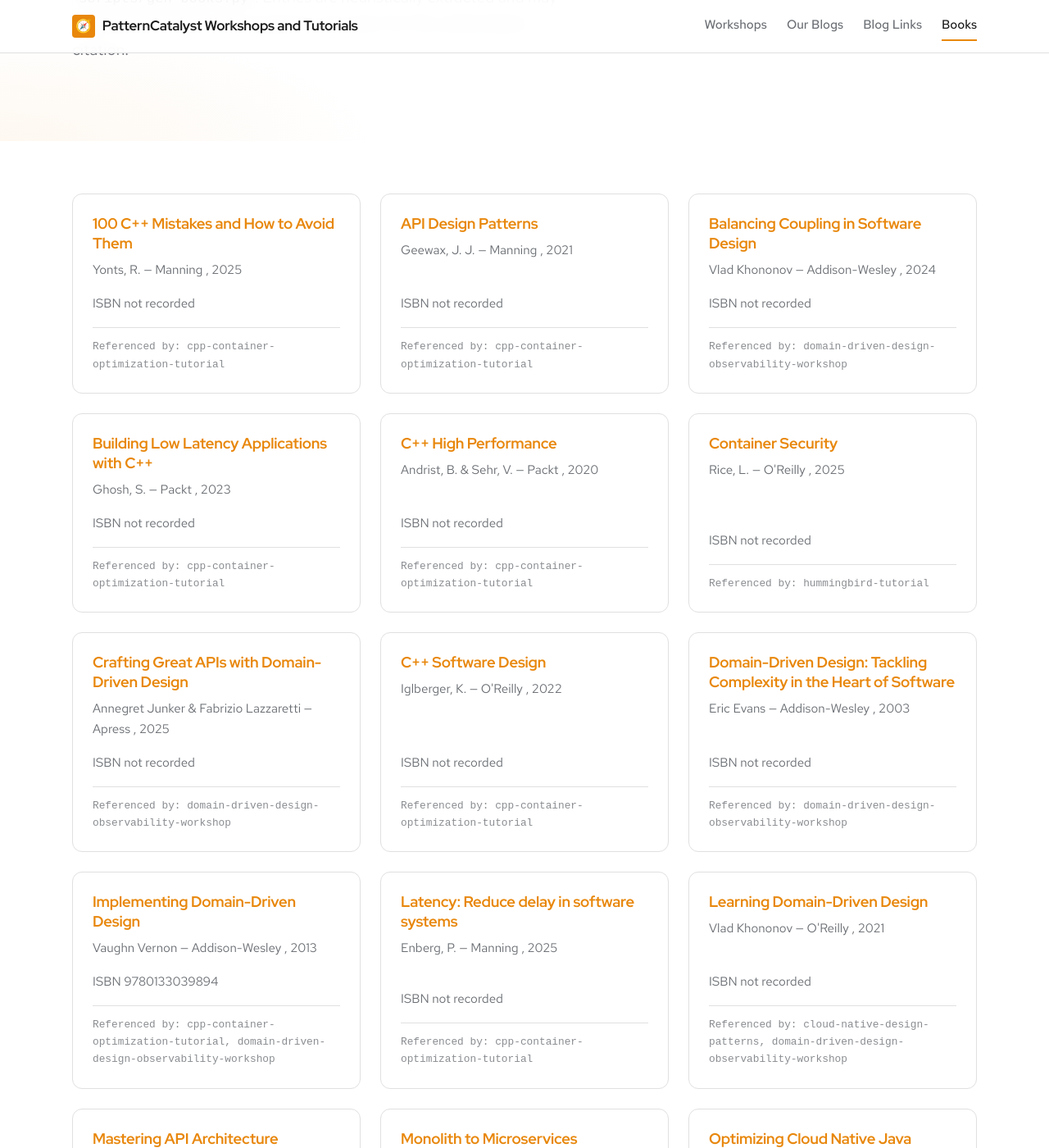
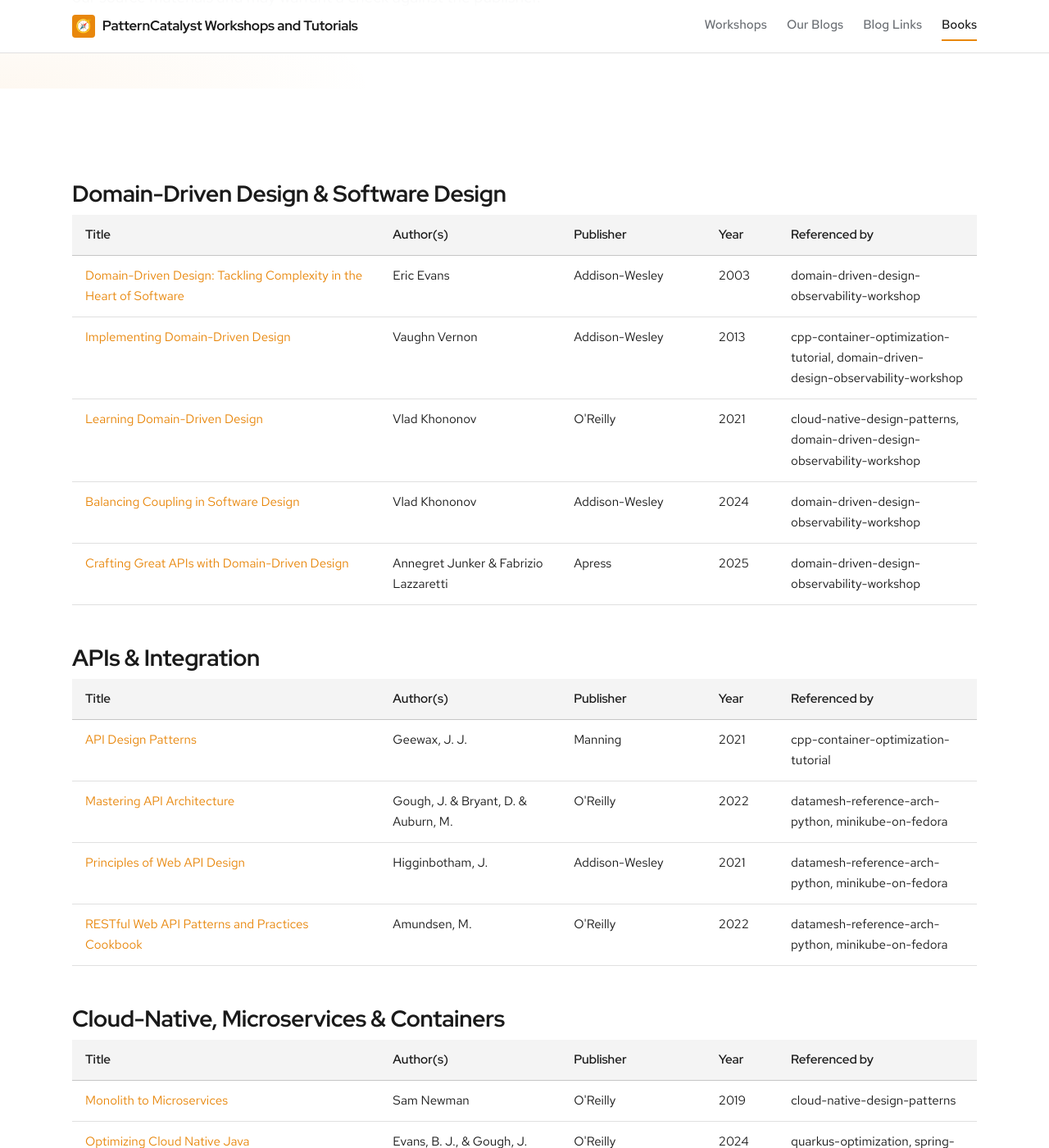
Before and after one commit to patterncatalyst/patterncatalyst-workshops-tutorials-list, a Jekyll site: the page built from books.html, in a window 1280 px wide and 1400 px high, scrolled down 376 px. Shown: the whole window at 82% size. Built offline with Jekyll 4.4.1, drawn with Linux system fonts in a browser that asks for light colours; some web fonts are replaced; some of the changed text lies outside the part shown.

Commit message:
site(books,blogs): tabular layouts
- books: group into topical tables via _data/book_categories.yml; drop
  superfluous gen-books.py references from page copy
- blogs + blog-links: card grids -> tables; add Visit the blog / RSS CTAs

```diff
--- /dev/null
+++ b/_data/book_categories.yml
@@ -0,0 +1,47 @@
+# ─────────────────────────────────────────────────────────────────────────
+# Curated topical grouping for the Books page (/books/).
+#
+# _data/books.yml is the machine-extracted catalog (title/author/publisher/…).
+# This file is the human-curated layer on top of it: it groups those books by
+# topic and sets the order they appear in. books.html joins the two by matching
+# each title below against a title in books.yml.
+#
+# Ordering: categories render top-to-bottom in this order; books within a
+# category render in the order listed. Any book in books.yml NOT listed here
+# falls into an "Other" group at the bottom of the page — add it to a category
+# below to place it.
+#
+# Schema:
+#   - name:  string  — category heading
+#     books: list of strings — exact titles as they appear in _data/books.yml
+# ─────────────────────────────────────────────────────────────────────────
+
+- name: "Domain-Driven Design & Software Design"
+  books:
+    - "Domain-Driven Design: Tackling Complexity in the Heart of Software"
+    - "Implementing Domain-Driven Design"
+    - "Learning Domain-Driven Design"
+    - "Balancing Coupling in Software Design"
+    - "Crafting Great APIs with Domain-Driven Design"
+
+- name: "APIs & Integration"
+  books:
+    - "API Design Patterns"
+    - "Mastering API Architecture"
+    - "Principles of Web API Design"
+    - "RESTful Web API Patterns and Practices Cookbook"
+
+- name: "Cloud-Native, Microservices & Containers"
+  books:
+    - "Monolith to Microservices"
+    - "Optimizing Cloud Native Java"
+    - "SRE with Java Microservices"
+    - "Container Security"
+
+- name: "C++ & Performance"
+  books:
+    - "C++ High Performance"
+    - "C++ Software Design"
+    - "Building Low Latency Applications with C++"
+    - "100 C++ Mistakes and How to Avoid Them"
+    - "Latency: Reduce delay in software systems"
--- a/books.html
+++ b/books.html
@@ -9,59 +9,92 @@
     <span class="hero__eyebrow">Further Reading</span>
     <h1>Books</h1>
     <p class="hero__lead">
-      Books referenced across our workshops and tutorials — compiled
-      automatically from citations in our source materials by
-      <code>scripts/gen-books.py</code>. Entries are heuristically
-      extracted and may need human review; see a project's own docs for
-      the authoritative citation.
+      Books referenced across our workshops and tutorials, grouped by topic.
+      Each title links to the publisher's page. Some details are compiled from
+      our source materials and may warrant a check against the publisher.
     </p>
   </div>
 </section>
 
 {%- comment -%}
-  Data-driven list: iterate site.data.books (generated by
-  scripts/gen-books.py into _data/books.yml) and render a .card per book.
-  Mirrors the markup/classes used elsewhere on the site (index.html,
-  blog-links.html). Falls back to a friendly empty state when
-  site.data.books is empty or nil.
+  Renders site.data.books grouped by the curated topics in
+  _data/book_categories.yml, one table per category. Books present in
+  books.yml but absent from every category fall into a final "Other" group,
+  so nothing is ever dropped. Falls back to an empty state when there are no
+  books at all.
 {%- endcomment -%}
 <section class="section">
   <div class="container">
     {% if site.data.books and site.data.books.size > 0 %}
-    <div class="cards">
+
+      {%- comment -%} Build the set of titles that are categorised. {%- endcomment -%}
+      {% assign categorised = "" %}
+      {% for cat in site.data.book_categories %}
+        {% for t in cat.books %}{% assign categorised = categorised | append: t | append: "|~|" %}{% endfor %}
+      {% endfor %}
+
+      {% for cat in site.data.book_categories %}
+      <h2 class="section-heading">{{ cat.name }}</h2>
+      <table>
+        <colgroup>
+          <col style="width:34%"><col style="width:20%"><col style="width:16%"><col style="width:8%"><col style="width:22%">
+        </colgroup>
+        <thead>
+          <tr><th>Title</th><th>Author(s)</th><th>Publisher</th><th>Year</th><th>Referenced by</th></tr>
+        </thead>
+        <tbody>
+          {% for title in cat.books %}
+          {% assign book = site.data.books | where: "title", title | first %}
+          {% if book %}
+          <tr>
+            <td>
+              {% if book.url %}<a href="{{ book.url }}" rel="noopener">{{ book.title }}</a>{% else %}{{ book.title }}{% endif %}
+            </td>
+            <td>{% if book.authors %}{{ book.authors }}{% else %}—{% endif %}</td>
+            <td>{% if book.publisher %}{{ book.publisher }}{% else %}—{% endif %}</td>
+            <td>{% if book.year %}{{ book.year }}{% else %}—{% endif %}</td>
+            <td>{% if book.referenced_by and book.referenced_by.size > 0 %}{{ book.referenced_by | join: ", " }}{% else %}—{% endif %}</td>
+          </tr>
+          {% endif %}
+          {% endfor %}
+        </tbody>
+      </table>
+      {% endfor %}
+
+      {%- comment -%} Any book not placed in a category above. {%- endcomment -%}
+      {% assign others = "" %}
       {% for book in site.data.books %}
-      <div class="card">
-        <h3 class="card__title">
-          {% if book.url %}
-          <a href="{{ book.url }}" rel="noopener">{{ book.title }}</a>
-          {% else %}
-          {{ book.title }}
-          {% endif %}
-        </h3>
-        <p class="card__desc">
-          {% if book.authors %}{{ book.authors }}{% else %}Author unknown{% endif %}
-          {% if book.publisher %} — {{ book.publisher }}{% endif %}
-          {% if book.year %}, {{ book.year }}{% endif %}
-        </p>
-        <p class="card__desc" style="flex-grow: 0;">
-          {% if book.isbn %}ISBN {{ book.isbn }}{% else %}ISBN not recorded{% endif %}
-        </p>
-        <div class="card__meta">
-          {% if book.referenced_by and book.referenced_by.size > 0 %}
-          <span>Referenced by: {{ book.referenced_by | join: ", " }}</span>
-          {% else %}
-          <span>Referenced by: unknown</span>
-          {% endif %}
-        </div>
-      </div>
+        {% assign needle = book.title | append: "|~|" %}
+        {% unless categorised contains needle %}{% assign others = others | append: "1" %}{% endunless %}
       {% endfor %}
-    </div>
+      {% if others != "" %}
+      <h2 class="section-heading">Other</h2>
+      <table>
+        <colgroup>
+          <col style="width:34%"><col style="width:20%"><col style="width:16%"><col style="width:8%"><col style="width:22%">
+        </colgroup>
+        <thead>
+          <tr><th>Title</th><th>Author(s)</th><th>Publisher</th><th>Year</th><th>Referenced by</th></tr>
+        </thead>
+        <tbody>
+          {% for book in site.data.books %}
+          {% assign needle = book.title | append: "|~|" %}
+          {% unless categorised contains needle %}
+          <tr>
+            <td>{% if book.url %}<a href="{{ book.url }}" rel="noopener">{{ book.title }}</a>{% else %}{{ book.title }}{% endif %}</td>
+            <td>{% if book.authors %}{{ book.authors }}{% else %}—{% endif %}</td>
+            <td>{% if book.publisher %}{{ book.publisher }}{% else %}—{% endif %}</td>
+            <td>{% if book.year %}{{ book.year }}{% else %}—{% endif %}</td>
+            <td>{% if book.referenced_by and book.referenced_by.size > 0 %}{{ book.referenced_by | join: ", " }}{% else %}—{% endif %}</td>
+          </tr>
+          {% endunless %}
+          {% endfor %}
+        </tbody>
+      </table>
+      {% endif %}
+
     {% else %}
-    <p class="section-sub">
-      No books have been catalogued yet — run
-      <code>python3 -I scripts/gen-books.py --repos-root &lt;path&gt; --out _data/books.yml</code>
-      to scan the project repos for book citations.
-    </p>
+    <p class="section-sub">No books have been catalogued yet.</p>
     {% endif %}
   </div>
 </section>
```
Also changed, not shown: blog-links.html (+22 -20 lines), blogs.html (+31 -25 lines).
